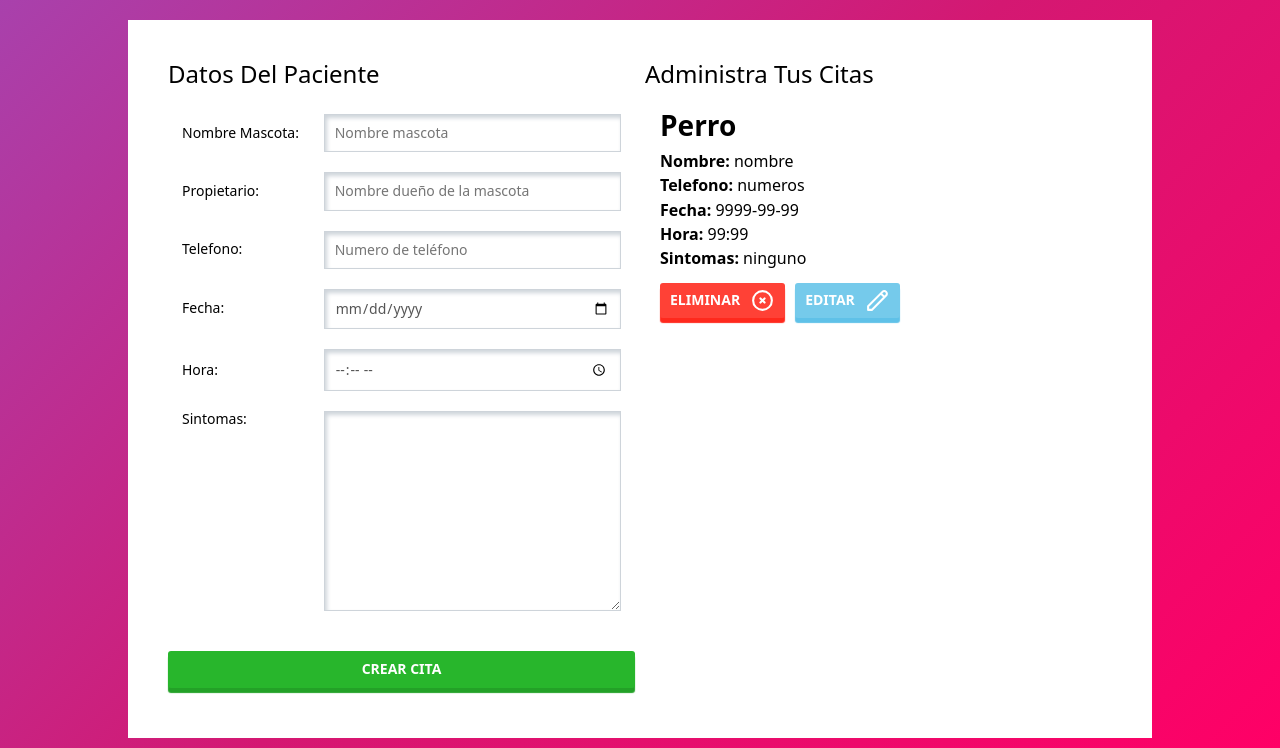
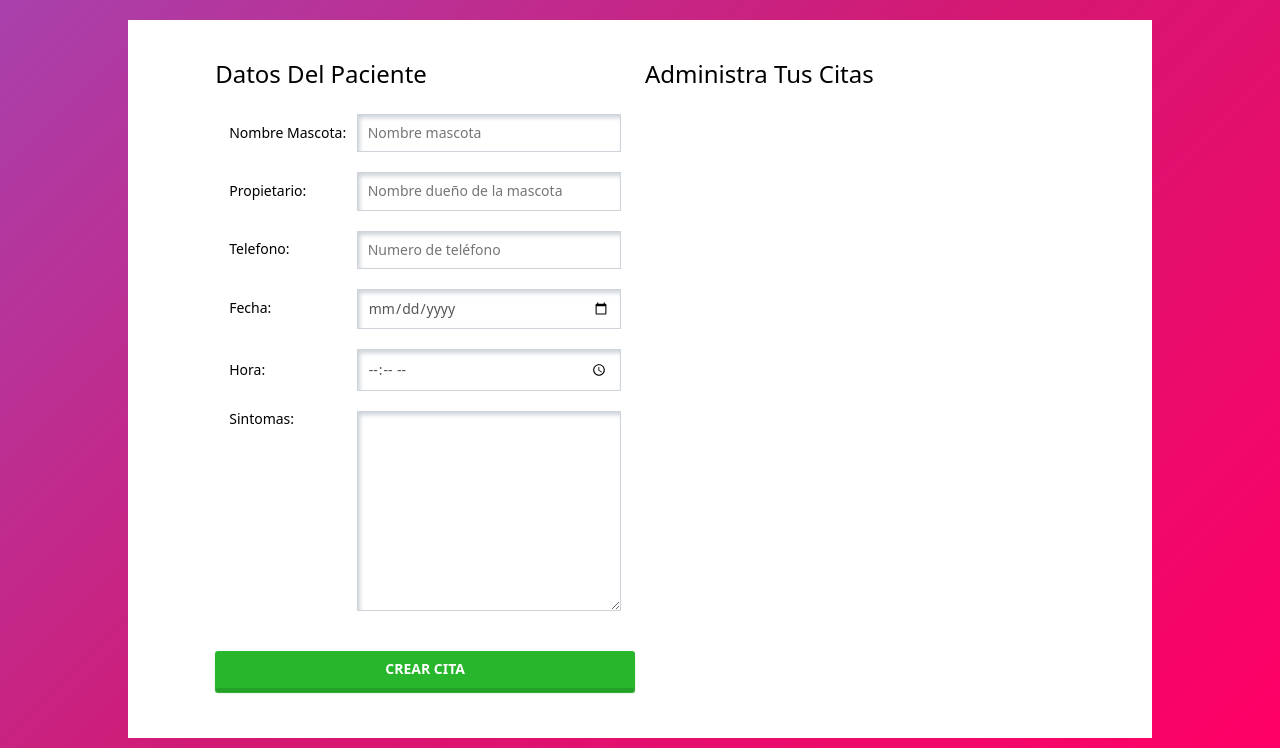
Before and after one commit to ArturoSM10/AdministradorCitas, a website: page index.html in a window 1280 px wide. Shown: the part 104-852 px from the top of the page. Drawn offline with Linux system fonts and the light colour scheme.

Commit message:
Se termino de agregar las funcionalidades agregar editar y borrar del programa

```diff
--- a/index.html
+++ b/index.html
@@ -11,13 +11,14 @@
     <header class="header">
         <h1 class="header__title">Administrador de pacientes de veterinaria</h1>
     </header>
-    <main class="main__contenedor">
+    <main class="main">
+        <div class="main__contenedor">
             <form class="form">
                 <legend>Datos del paciente</legend>
                 <fieldset class="datos">
                     <div class="campo">
-                    <label for="nombre-mascota">Nombre mascota: </label>
-                    <input placeholder="Nombre mascota" type="text" name="mascota" id="nombre-mascota">
+                        <label for="mascota">Nombre mascota: </label>
+                        <input placeholder="Nombre mascota" type="text" name="mascota" id="mascota">
                     </div>
 
                     <div class="campo">
@@ -27,7 +28,7 @@
 
                     <div class="campo">
                         <label for="telefono">telefono: </label>
-                    <input placeholder="Numero de teléfono" type="text" name="telefono" id="telefono">
+                        <input placeholder="Numero de teléfono" type="tel" name="telefono" id="telefono">
                     </div>
 
                     <div class="campo">
@@ -51,24 +52,9 @@
             <section class="administrador">
                 <h2 class="administrador__title">Administra tus citas</h2>
                 <ul class="administrador__ul">
-                <li class="administrador__li">
-                    <h3>Perro</h3>
-                    <p>Nombre: <span>nombre</span></p>
-                    <p>Telefono: <span>numeros</span></p>
-                    <p>Fecha: <span>9999-99-99</span></p>
-                    <p>Hora: <span>99:99</span></p>
-                    <p>Sintomas: <span>ninguno</span></p>
-                    <div class="btn-container">
-                        <a class="btn btn-eliminar" href="#">Eliminar
-                            <svg fill="none" stroke-linecap="round" stroke-linejoin="round" stroke-width="2" viewBox="0 0 24 24" stroke="currentColor"><path d="M10 14l2-2m0 0l2-2m-2 2l-2-2m2 2l2 2m7-2a9 9 0 11-18 0 9 9 0 0118 0z"></path></svg>
-                        </a>
-                        <a class="btn btn-editar" href="#">Editar
-                            <svg fill="none" stroke-linecap="round" stroke-linejoin="round" stroke-width="2" viewBox="0 0 24 24" stroke="currentColor"><path d="M15.232 5.232l3.536 3.536m-2.036-5.036a2.5 2.5 0 113.536 3.536L6.5 21.036H3v-3.572L16.732 3.732z"></path></svg>
-                        </a>
-                    </div>
-                </li>
                 </ul>
             </section>
+        </div>
     </main>
     <script src="./dist/js/app.js"></script>
 </body>
--- a/src/scss/layouts/_main.scss
+++ b/src/scss/layouts/_main.scss
@@ -1,15 +1,19 @@
 @use '../base/variables' as v;
 @use '../components/mixins' as m;
 
-.main__contenedor {
+.main {
     background-color: v.$blanco;
     padding: 4rem;
     width: 80%;
+    margin: 0 auto;
 
-    @include m.tablet {
-        @include m.grid(2, 1rem);
+    .main__contenedor {
+        @include m.tablet {
+            @include m.grid(2, 1rem);
+        }
     }
 }
+
 
 .form {
     margin-bottom: 5rem;
@@ -150,7 +154,7 @@
     color: v.$blanco;
     padding: 1rem;
     border-radius: 0.3rem;
-    margin-bottom: 1rem;
+    margin-bottom: 3rem;
     &.incorrecto {
         background-color: v.$alertaRojo;
         box-shadow: 0px 0.5rem 1px 0px #ff291d;
```
Also changed, not shown: dist/css/style.css, dist/js/app.js, 2 other files. Lines whose indentation alone changed are shown as unchanged.
